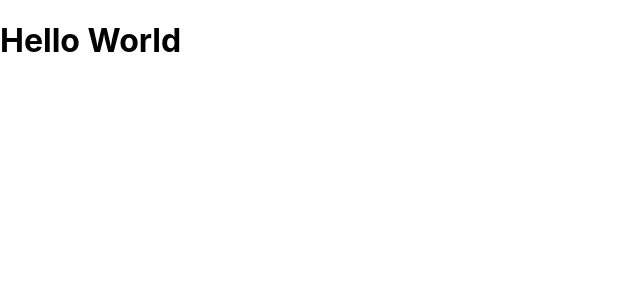
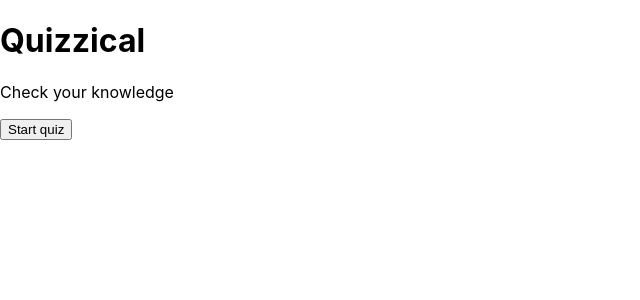
Before and after one commit to mb-dir/quizzical-app, a React (Create React App) app: page / in a window 1280 px wide. Shown: the top 300 px of the page, without its empty margins (0-640 px from the left). Built offline with nearby package versions, Linux system fonts and the light colour scheme.

Commit message:
Use Start component in App

```diff
--- a/src/App.js
+++ b/src/App.js
@@ -1,9 +1,10 @@
+import Start from "./components/start/Start";
+
 function App() {
   return (
     <div className="App">
-      <header className="App-header">
-        <h1>Hello World</h1>
-      </header>
+      {/* There will be a condition rendering - when user click "Start quiz" btn the view will change to quiz section */}
+      <Start />
     </div>
   );
 }
```
